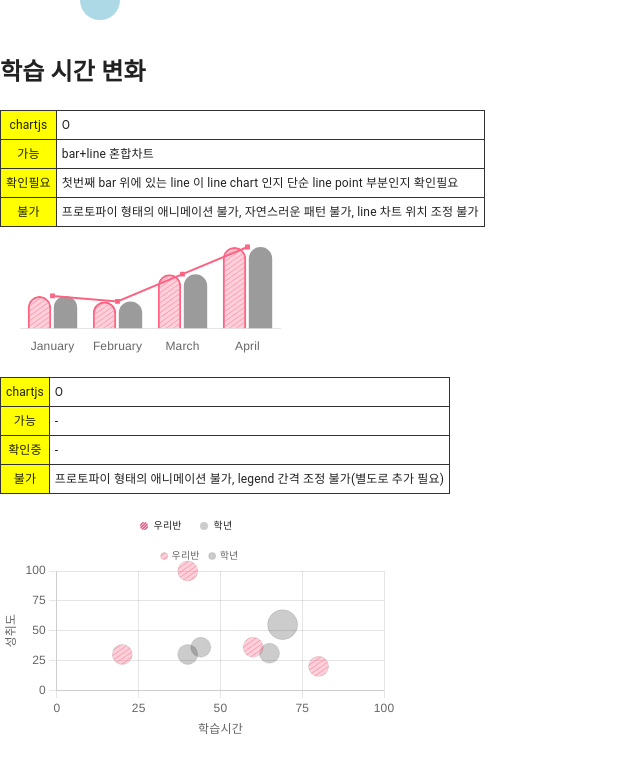
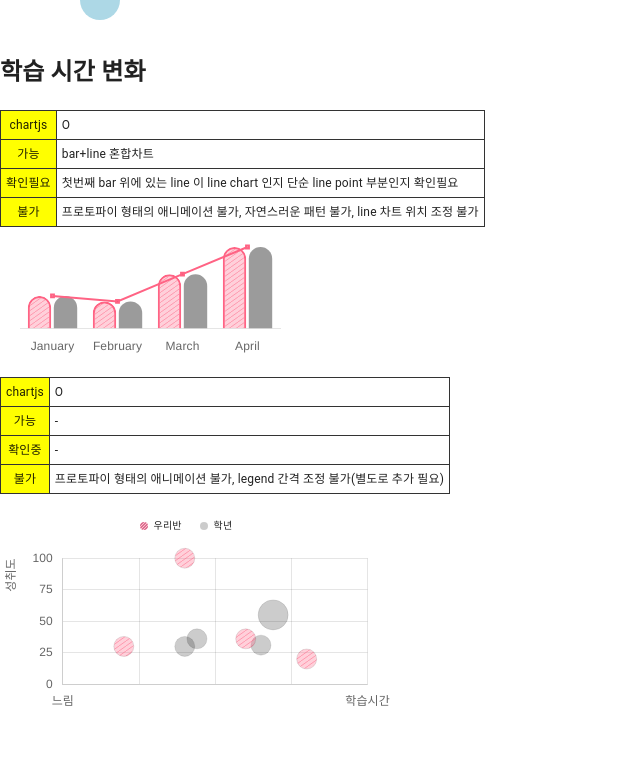
Before and after one commit to rightbrainLIB/miraeN_function_test, a React (Vite) app: page /miraeN_function_test/t1 in a window 1280 px wide. Shown: the part 1190-1963 px from the top of the page, without its empty margins (0-640 px from the left). Built offline with nearby package versions, Linux system fonts and the light colour scheme.

Commit message:
[수정] 선생님 차트 수정

```diff
--- a/src/pages/T1.tsx
+++ b/src/pages/T1.tsx
@@ -75,7 +75,6 @@ function T1() {
         left: 80,
       },
     },
-
     scales: {
       x: {
         grid: {
@@ -253,7 +252,9 @@ function T1() {
   const options03 = {
     plugins: {
       legend: {
+        display:false,
         labels: {
+
           usePointStyle: true,
           boxWidth: 5,
           boxHeight: 5,
@@ -263,37 +264,49 @@ function T1() {
         },
       },
     },
-    animation: {
-      // onComplete: (animation: { chart: any }) => {
-      //   const chart = animation.chart;
-      //   if (chart) {
-      //     const scales = chart.scales;
-      //     scales["x"].max = scales["x"].max * 1.3;
-      //     scales["y"].max = scales["y"].max * 1.3;
-      //     chart.update();
-      //   }
-      // },
-    },
     scales: {
       x: {
         title: {
           display: true,
-          text: "학습시간",
+      //    text: "학습시간",
         },
+
         ticks: {
           stepSize: 25,
+          padding: 10,
+          text:'test',
+          callback: function ( index: number, values: number | string[]): string | undefined {
+            if (index === 0) {
+               return '느림';
+             }
+            if (values === 4 ) {
+              return '학습시간';
+            }
+          return '';
+          },
+        },
+         grid: {
+         // display: false,
+          drawTicks: false,
         },
       },
       y: {
         title: {
           display: true,
           text: "성취도",
+          align:"end"
         },
         ticks: {
           stepSize: 25,
+          padding: 10
+        },
+         grid: {
+         // display: false,
+          drawTicks: false,
         },
       },
     },
+
   };
 
   const data03 = {
```
